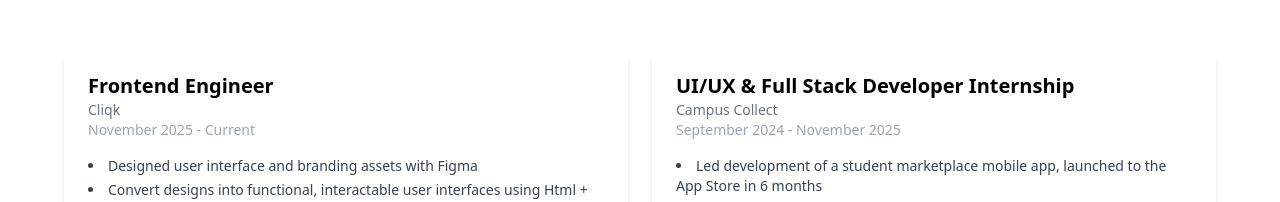
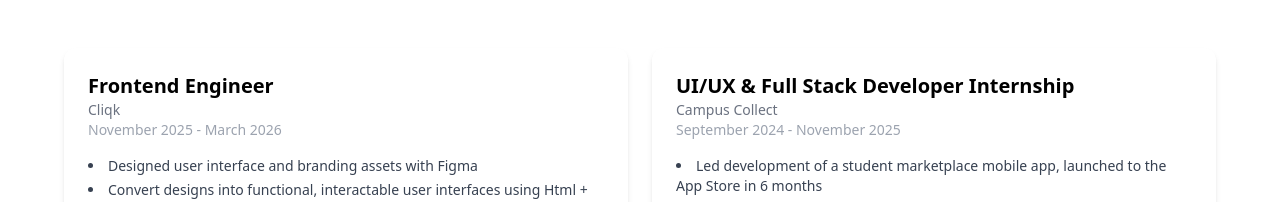
Before and after one commit to BritHD/BritHD.github.io, a React (Vite) app: page / in a window 1280 px wide. Shown: the part 1500-1702 px from the top of the page. Built offline with nearby package versions, Linux system fonts and the light colour scheme.

Commit message:
update work experience

```diff
--- a/src/pages/WorkExperience.jsx
+++ b/src/pages/WorkExperience.jsx
@@ -4,7 +4,7 @@ const experiences = [
     {
     title: "Frontend Engineer",
     company: "Cliqk",
-    period:"November 2025 - Current",
+    period:"November 2025 - March 2026",
     achievments: ["Designed user interface and branding assets with Figma", "Convert designs into functional, interactable user interfaces using Html + TypeScript"],
     skills: ["Figma", "React", "Javascript", "HTML", "Typescript"],
     link: "https://mycliqk.com"
```
